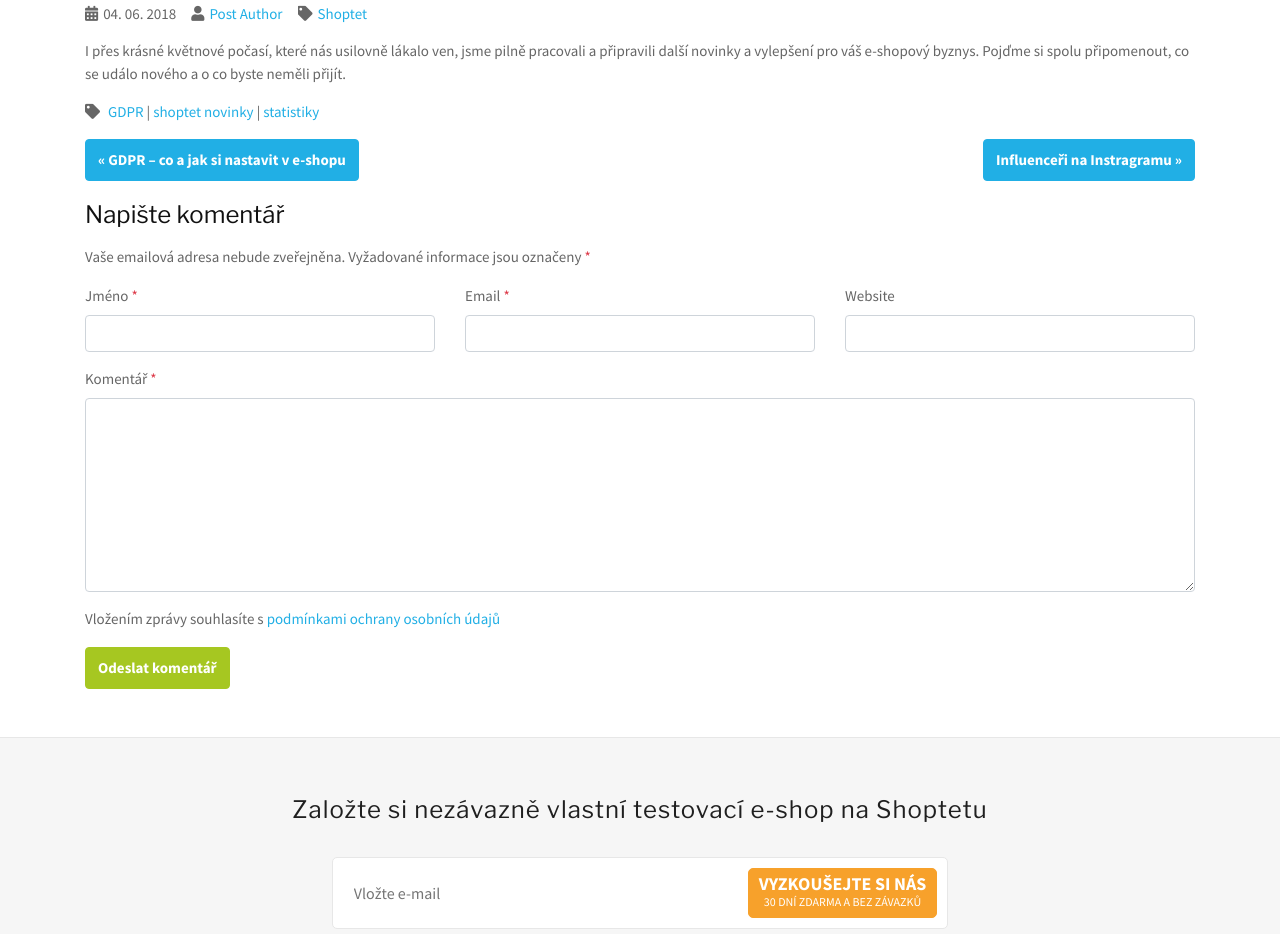
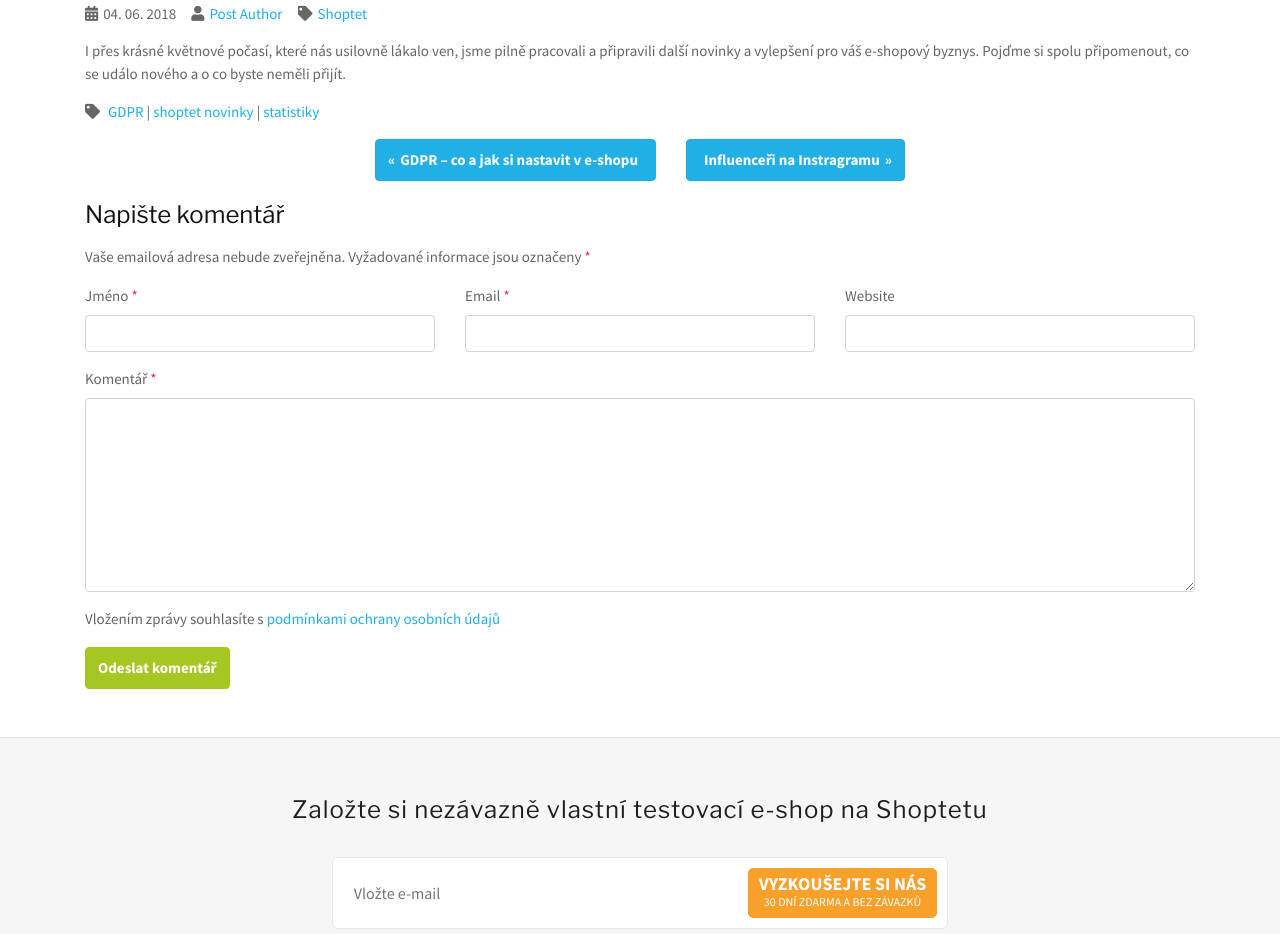
Before and after one commit to shoptet/microsite-styles, a plain HTML site: page index.html in a window 1280 px wide. Shown: the part 2634-3568 px from the top of the page. Drawn offline with nearby package versions, Linux system fonts and the light colour scheme.

Commit message:
Design guide updated + navigation styles changed (#1)
* Design guide updated + navigation styles changed

* Favicon package images

```diff
--- a/index.html
+++ b/index.html
@@ -243,14 +243,14 @@
                     <a href="#">statistiky</a>
                 </div>
             </div>
-            <div class="post-navigation-justified">
+            <div>
                 <h2 class="sr-only">Navigace pro příspěvek</h2>
                 <nav class="post-navigation" role="navigation">
                     <div class="nav-previous">
-                        <a class="btn btn-primary" href="#" rel="prev">« GDPR – co a jak si nastavit v e-shopu</a>
+                        <a class="btn btn-primary" href="#" rel="prev">« <span>GDPR – co a jak si nastavit v e-shopu</span></a>
                     </div>
                     <div class="nav-next">
-                        <a class="btn btn-primary" href="#" rel="next">Influenceři na Instragramu »</a>
+                        <a class="btn btn-primary" href="#" rel="next"><span>Influenceři na Instragramu</span> »</a>
                     </div>
                 </nav>
             </div>
--- a/shoptet/_wp.scss
+++ b/shoptet/_wp.scss
@@ -65,7 +65,7 @@
         width: 100%;
         padding: 5px 0;
     }
-    @media (max-width: map-get($grid-breakpoints, 'sm') -1) {
+    @media (max-width: map-get($grid-breakpoints, 'sm') - 1) {
         display: none;
     }
 }
@@ -107,13 +107,52 @@ article {
     }
 }
 
-/* Single article */
+/* Post navigation buttons */
 .post-navigation {
     display: flex;
     flex-direction: row;
-    justify-content: space-between;
+    justify-content: center;
+
+    @media (max-width: map-get($grid-breakpoints, 'md') - 1) {
+        display: block;
+    }
+
+    >div {
+        max-width: 100%;
+        overflow: hidden;
+        text-overflow: ellipsis;
+
+        &.nav-previous {
+            margin-right: 15px;
+        }
+
+        &.nav-next {
+            margin-left: 15px;
+        }
+
+        @media (max-width: map-get($grid-breakpoints, 'md') - 1) {
+            display: block;
+            width: 100%;
+            &.nav-previous,
+            &.nav-next {
+                margin: 0 0 15px;
+            }
+        }
+
+        a {
+            display: flex;
+
+            span {
+                max-width: 100%;
+                overflow: hidden;
+                text-overflow: ellipsis;
+                padding: 0 5px;
+            }
+        }
+    }
 }
 
+/* Comments list */
 .comments {
     margin: 20px 0;
 }
```
Also changed, not shown: img/favicon/browserconfig.xml (added, +9 -0 lines), demo.css, img/favicon/android-chrome-192x192.png (added), img/favicon/android-chrome-512x512.png (added), img/favicon/apple-touch-icon.png (added), img/favicon/favicon-16x16.png (added), img/favicon/favicon-32x32.png (added), img/favicon/favicon.ico (added), img/favicon/favicon.svg (added), img/favicon/mstile-144x144.png (added), img/favicon/mstile-150x150.png (added), img/favicon/mstile-310x150.png (added), img/favicon/mstile-310x310.png (added), img/favicon/mstile-70x70.png (added), 2 more files, 1 other file.
